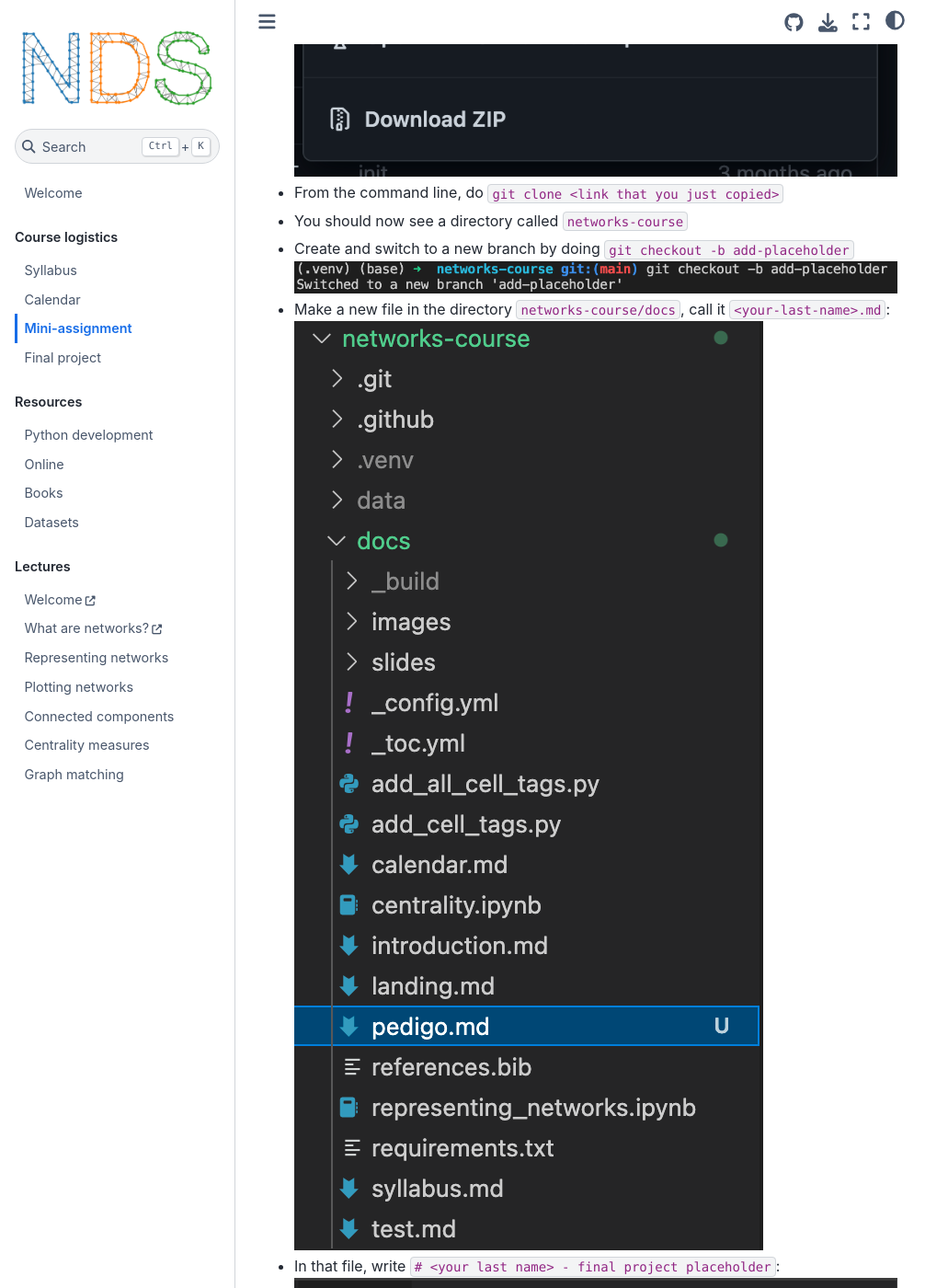
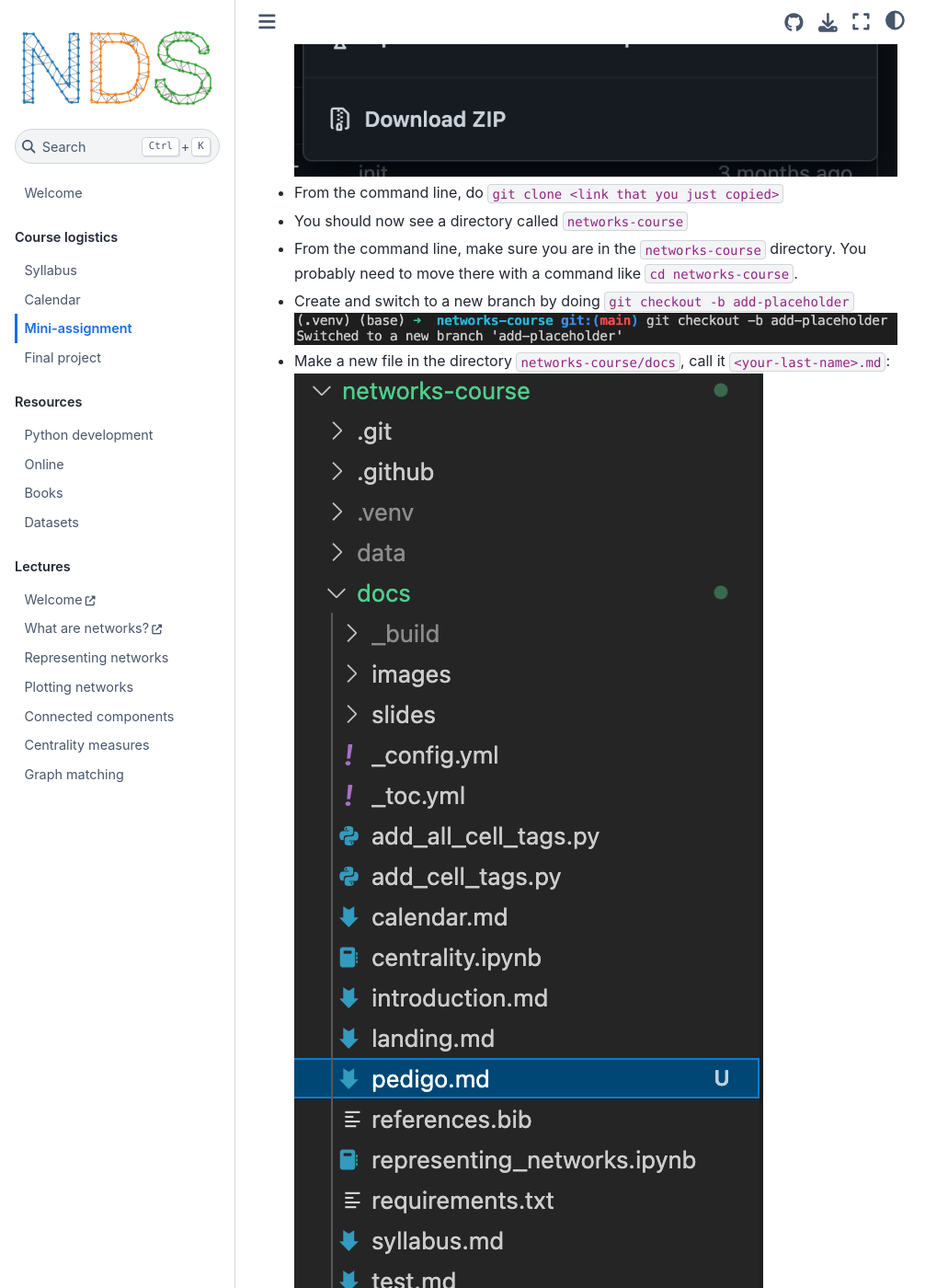
Before and after one commit to bdpedigo/networks-course, a Jupyter Book: the page built from docs/mini_assignment.md, in a window 1280 px wide and 1400 px high, scrolled down 1433 px. Shown: the whole window at 92% size, without its empty margins (0-1031 px from the left). Built offline with Jupyter Book 1.0.4 settings and Sphinx 7.4.7 and the Sphinx Book theme 1.1.4, drawn with Linux system fonts in a browser that asks for light colours; pages that are not in the unit, such as notebooks, are missing from menus; some of the changed text lies outside the part shown.

Commit message:
clarify steping into dir

```diff
--- a/docs/mini_assignment.md
+++ b/docs/mini_assignment.md
@@ -16,13 +16,13 @@ If you have trobule with my instructions below, I suggest completing the very qu
   ![h:300px](./images/mini-assignment/git-clone.png)
 - From the command line, do `git clone <link that you just copied>`
 - You should now see a directory called `networks-course`
+- From the command line, make sure you are in the `networks-course` directory. You probably need to move there with a command like `cd networks-course`.
 - Create and switch to a new branch by doing `git checkout -b add-placeholder`
   ![](./images/mini-assignment/git-checkout.png)
 - Make a new file in the directory `networks-course/docs`, call it `<your-last-name>.md`:
   ![h:400](./images/mini-assignment/nav-example-name-markdown.png)
 - In that file, write `# <your last name> - final project placeholder`:
   ![h:200](./images/mini-assignment/name-example-markdown.png)
-- From the command line, make sure you are in the `networks-course` directory. You probably need to move there with a command like `cd networks-course`.
 - Use `git` to check for modified files via `git status`:
   ![h:175](./images/mini-assignment/git-status.png)
 - Do `git add docs/<your last name>.md` to add this new file to be tracked. You can use `git status` again to verify if this worked
```
